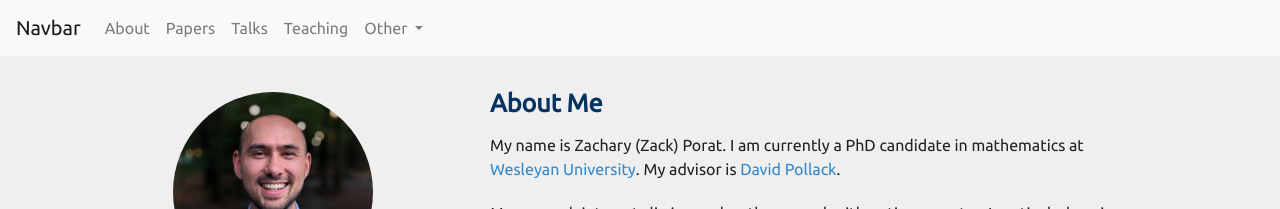
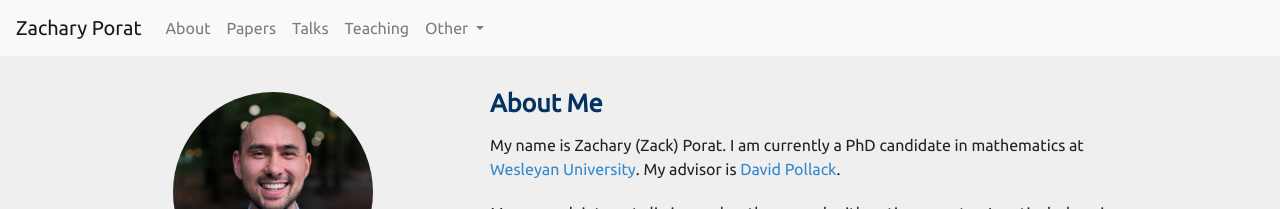
Before and after one commit to zporat/zporat.github.io, a Jekyll site: the page built from index.md, in a window 1280 px wide and 900 px high. Shown: the top 209 px of the window. Built offline with Jekyll 4.4.1, drawn with Linux system fonts in a browser that asks for light colours; nearby versions of some CDN libraries; a style sheet for code colours, icons or effects is not loaded; our own code applies the rules of GitHub Pages for plain Markdown files.

Commit message:
navbar test update

```diff
--- a/_layouts/homepage.html
+++ b/_layouts/homepage.html
@@ -39,7 +39,7 @@
   <body style="padding-left:0px">
 
   <nav class="navbar navbar-expand-lg navbar-light bg-light">
-    <a class="navbar-brand" href="#">Navbar</a>
+    <a class="navbar-brand" href="#">Zachary Porat</a>
     <button class="navbar-toggler" type="button" data-toggle="collapse" data-target="#navbarSupportedContent" aria-controls="navbarSupportedContent" aria-expanded="false" aria-label="Toggle navigation">
       <span class="navbar-toggler-icon"></span>
     </button>
@@ -62,7 +62,7 @@
           <a class="nav-link dropdown-toggle" href="#" id="navbarDropdown" role="button" data-toggle="dropdown" aria-haspopup="true" aria-expanded="false">
           Other
           </a>
-            <div class="dropdown-menu" aria-labelledby="navbarDropdown">
+          <div class="dropdown-menu" aria-labelledby="navbarDropdown">
             <a class="dropdown-item" href="#service">Service</a>
             <a class="dropdown-item" href="#notes">Notes</a>
             <a class="dropdown-item" href="#misc">Misc.</a>
--- a/_sass/minimal-light.scss
+++ b/_sass/minimal-light-no-dark-mode-backup.scss
@@ -13,8 +13,6 @@
   font-size:1.15rem;
   line-height:2.5rem;
   margin-right:1rem}
-
-@media (prefers-color-scheme: dark) { .social-icons a {color: #3eb7f0 !important; }}
 
 .social-icons a:last-child{margin-right:0}.social-icons a:hover{background-color:white;
     color:black;
@@ -34,26 +32,6 @@
         background: #337ab7;
       }
      */
-
-@media (prefers-color-scheme: dark) {.social-icons a:last-child{margin-right:0}.social-icons a:hover{background-color:#20212b;
-    color:black;
-    transform: scale(1.2)}
-    /*
-    .social-icons a:after {
-        content: '';
-        display: block;
-        margin: 0px;
-        height: 1px;
-        width: 0px;
-        background: transparent;
-        transition: width .5s ease, background-color .5s ease;
-      }
-    .social-icons a:hover:after {
-        width: 100%;
-        background: #a0b0ff;
-      }
-    */
-}
 
 .icon-button{
   background-color:white;
@@ -104,8 +82,8 @@
   background-color:#000}
 
 email {
-    font-size: 14px;
-    font-family: "Ubuntu Mono";
+    font-size: 18px;
+    font-family: "Ubuntu Mono", monospace;
 }
 
 .icon-button i{
@@ -138,7 +116,7 @@ email {
 .icon-button:hover .icon-twitter,.icon-button:hover .icon-facebook,.icon-button:hover .icon-github,.icon-button:hover .icon-linkedin{color:white}
 
 autocolor{
-  color:#595959;
+  color:#222222;
 }
 
 lightonly {
@@ -157,31 +135,6 @@ papertitle {
     font-weight: 600;
     font-size: 100%;
   }
-
-@media (prefers-color-scheme: dark) {
-    body {
-        background-color: #20212b;
-        color: #dadbdf;
-    }
-
-    autocolor{
-      color:#dadbdf;
-    }
-
-    lightonly {
-      visibility: hidden;
-    }
-
-    darkonly {
-      visibility: visible;
-    }
-
-    papertitle {
-    color:#eeeff0;
-    }
-
-}
-
 
   .image {
     border-radius: 0.35em;
@@ -216,8 +169,9 @@ papertitle {
 
       .image.avatar img {
         border-radius: 100%;
-        width: 45%;
-        padding: 20px;
+        width: 80%;
+        padding-bottom: 20px;
+        padding-top:20px;
         // border: 1px solid #ddd;
         // padding: 3px;
         // box-shadow: 0 -1px 5px 1px rgba(200, 200, 200, 0.3);
@@ -248,23 +202,14 @@ h1 {
 
 h2 {
   color:#043361;
-  font-weight: 500;
+  font-weight: 600;
   margin:2px 0px 15px;
   font-size: 157%;
 }
 
-@media (prefers-color-scheme: dark) {
-  h1, h3, h4, h5, h6 {
-    color:rgb(62, 183, 240);
-  }
-
-  h2 {
-    color:rgb(62, 183, 240);
-  }
-}
-
 p, ul, ol, table, pre, dl {
   margin:0 0 20px;
+  padding-right:5px;
 }
 
 h1, h2, h3 {
@@ -276,18 +221,12 @@ h1 {
 }
 
 a {
-  color:#39c;
+  color:#38C;
   text-decoration:none;
 }
 
 a:hover {
-  color:#d72121;
-}
-
-@media (prefers-color-scheme: dark) {
-  a {
-    color:rgb(62, 183, 240);
-  }
+  color:#D72121;
 }
 
 a small {
@@ -302,14 +241,14 @@ a:hover small {
 }
 
 .wrapper {
-  width:960px;
+  width:1000px;
   margin:0 auto;
 }
 
 blockquote {
   border-left:1px solid #e5e5e5;
   margin:0;
-  padding:0 0 0 20px;
+  padding:0 0 0 0px;
   font-size: 16px;
 }
 
@@ -319,7 +258,7 @@ code, pre {
 }
 
 pre {
-  max-width:500px;
+  max-width:600px;
   padding:8px 15px;
   background: #f8f8f8;
   border-radius:5px;
@@ -347,30 +286,19 @@ th {
   color:#444;
 }
 
-@media (prefers-color-scheme: dark) {
-  th {
-    color:rgb(62, 183, 240);
-  }
-
-  dt {
-    color:rgb(62, 183, 240);
-  }
-}
-
 img {
   max-width:100%;
 }
 
 header {
-  width:232px;
+  width:265px;
   float:left;
   position:fixed;
   -webkit-font-smoothing:subpixel-antialiased;
-  padding-top:4.0em;
-  text-align:center
+
+  text-align:center;
+  padding-left:15px;
 }
-
-
 
 header ul {
   list-style:none;
@@ -416,14 +344,7 @@ header ul a:active {
 }
 
 strong {
-  color:#222;
-  font-weight:500;
-}
-
-@media (prefers-color-scheme: dark) {
-  strong {
-    color:#eeeff0;
-  }
+  font-weight:700;
 }
 
 header ul li + li + li {
@@ -440,7 +361,7 @@ header ul a strong {
 section {
   width:650px;
   float:right;
-  padding-top:4.0em;
+  padding-top:1.0em;
   padding-bottom:50px;
 }
 
@@ -456,15 +377,14 @@ hr {
 }
 
 footer {
-  width:232px;
+  width:250px;
   float:left;
   position:fixed;
   bottom:30px;
   -webkit-font-smoothing:subpixel-antialiased;
-  text-align:center;
 }
 
-@media print, screen and (max-width: 960px) {
+@media print, screen and (max-width: 1000px) {
 
   .pub-row {
   display: flex;
@@ -483,7 +403,7 @@ footer {
   }
 
   header {
-    padding-right:320px;
+    padding-right:0px;
   }
 
   section {
@@ -519,7 +439,7 @@ footer {
 
 }
 
-@media print, screen and (max-width: 960px) {
+@media print, screen and (max-width: 1000px) {
   body {
     word-wrap:break-word;
     padding:15px;
@@ -530,7 +450,11 @@ footer {
   align-items: center;}
 
   header {
-    padding:0;
+    padding-left:15px;
+  }
+
+  section{
+    padding-left:15px;
   }
 
   header ul, header p.view {
@@ -542,7 +466,7 @@ footer {
   }
 }
 
-@media print, screen and (max-width: 480px) {
+@media print, screen and (max-width: 500px) {
 
   .pub-row {
     display: block;
@@ -550,6 +474,14 @@ footer {
 
   body {
     padding:15px;
+  }
+
+  section {
+    padding-left:15px;
+  }
+
+  header {
+    padding-left:15px;
   }
 
   header ul {
@@ -607,7 +539,7 @@ footer {
   color: white;
   border: 2px solid #38C;
   transition-duration: 0.3s;
-  padding: 0px 4px 0px;
+  padding: 2px 4px 2px;
   border-radius: 4px;
   display: inline-block;
 }
@@ -621,7 +553,7 @@ footer {
 .navbar {
   text-align: center;
   margin-bottom: 1em;
-  line-height: 1em;
+  line-height: 1.5em;
 }
 
 .navbutton {
@@ -629,11 +561,12 @@ footer {
   color: white;
   border: 2px solid #38C;
   transition-duration: 0.3s;
-  padding: 0px 4px 0px;
+  padding: 2px 4px 2px;
   border-radius: 4px;
   display: inline-block;
   width: 6em;
   text-align: center;
+  margin-bottom: 5px;
 }
 
 .navbutton:hover {
@@ -641,3 +574,60 @@ footer {
   color: white;
   border: 2px solid #043361;
 }
+
+ /* Dropdown Button */
+ .dropbtn {
+  background-color: #38C;
+  color: white;
+  border: 2px solid #38C;
+  transition-duration: 0.3s;
+  padding: 8px 5px 5px;
+  border-radius: 4px;
+  display: inline-block;
+  width: 75%;
+  font-size: 16px;
+  text-align: left;
+}
+
+.dropbtn i {
+  float: right;
+  padding-right: 5px;
+  padding-top: 2px;
+}
+
+/* The container <div> - needed to position the dropdown content */
+.dropdown {
+  position: relative;
+  display: inline-block;
+  width: 75%;
+}
+
+/* Dropdown Content (Hidden by Default) */
+.dropdown-content {
+  display: none;
+  position: absolute;
+  background-color: #f1f1f1;
+  width: 75%;
+  box-shadow: 0px 8px 16px 0px rgba(0,0,0,0.2);
+  z-index: 1;
+  border-radius: 4px;
+}
+
+/* Links inside the dropdown */
+.dropdown-content a {
+  color: black;
+  padding: 8px 12px;
+  text-decoration: none;
+  display: block;
+  text-align: left;
+  font-size: 14px;
+}
+
+/* Change color of dropdown links on hover */
+.dropdown-content a:hover {background-color: #ddd;}
+
+/* Show the dropdown menu on hover */
+.dropdown:hover .dropdown-content {display: block;}
+
+/* Change the background color of the dropdown button when the dropdown content is shown */
+.dropdown:hover .dropbtn {background-color: #043361; border: 2px solid #043361;}
```
